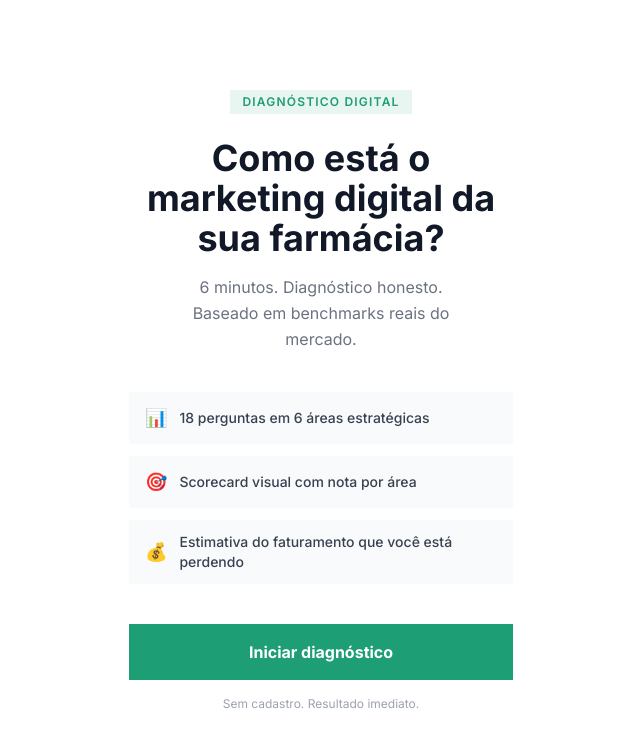
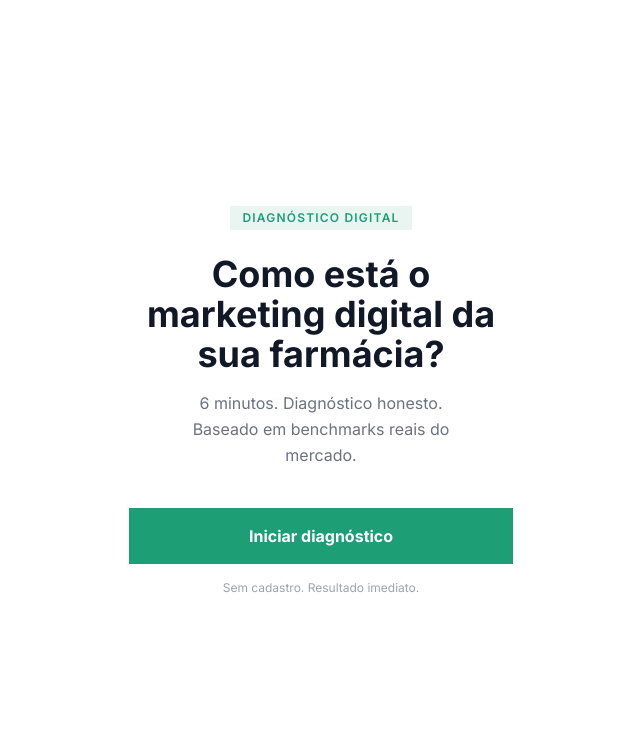
Before and after one commit to brunochoran/farmacia-diagnostico, a React (Vite) app: page / in a window 1280 px wide. Shown: the top 746 px of the page, without its empty margins (319-959 px from the left). Built offline with nearby package versions, Linux system fonts and the light colour scheme.

Commit message:
remove feature list from presentation screen

```diff
--- a/src/components/ScreenPresentation.jsx
+++ b/src/components/ScreenPresentation.jsx
@@ -17,20 +17,6 @@ export default function ScreenPresentation({ onStart }) {
         </p>
       </div>
 
-      {/* Destaques */}
-      <div className="w-full max-w-sm space-y-3 mb-10">
-        {[
-          { icon: '📊', text: '18 perguntas em 6 áreas estratégicas' },
-          { icon: '🎯', text: 'Scorecard visual com nota por área' },
-          { icon: '💰', text: 'Estimativa do faturamento que você está perdendo' },
-        ].map(({ icon, text }) => (
-          <div key={text} className="flex items-center gap-3 bg-gray-50 px-4 py-3">
-            <span className="text-lg">{icon}</span>
-            <span className="text-sm text-gray-700 font-medium">{text}</span>
-          </div>
-        ))}
-      </div>
-
       {/* CTA */}
       <button
         onClick={onStart}
```
